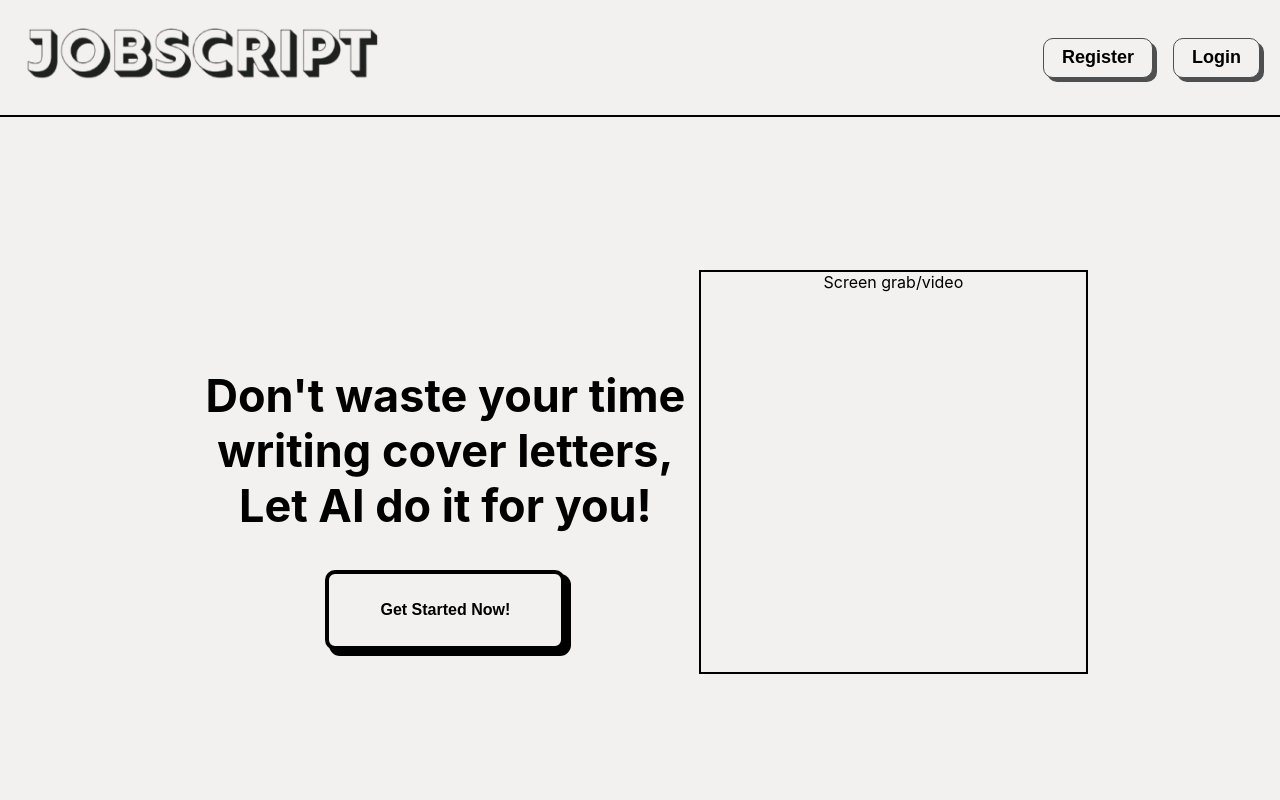
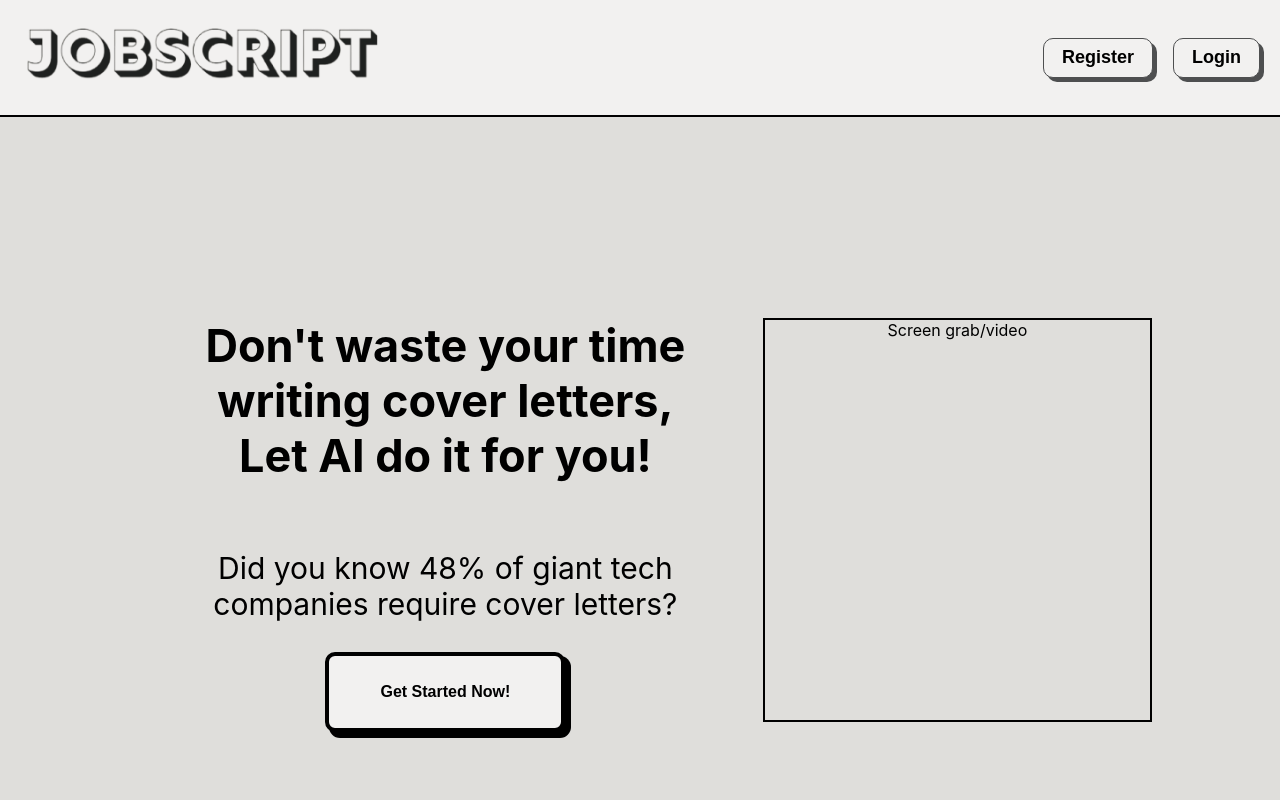
Before and after one commit to Funk3/jobscript, a React (Create React App) app in the folder client/: page / in a window 1280 px wide. Shown: the top 800 px of the page. Built offline with nearby package versions, Linux system fonts and the light colour scheme.

Commit message:
Add fact to landing page

```diff
--- a/client/src/components/pages/LandingPage.jsx
+++ b/client/src/components/pages/LandingPage.jsx
@@ -7,6 +7,7 @@ export default function LandingPage() {
         <div className="landing-top-left">
           <br/>
           <h1>Don't waste your time writing cover letters,<br/>Let AI do it for you!</h1>
+          <p>Did you know 48% of giant tech companies require cover letters?</p>
           <button>Get Started Now!</button>
         </div>
         <div className="screen-grab">Screen grab/video</div>
--- a/client/src/styles/App.scss
+++ b/client/src/styles/App.scss
@@ -350,14 +350,15 @@ input:focus {
 }
 
 .landing-top {
+  background-color: rgb(223, 222, 219);
   height: 35rem;
   display: flex;
   flex-direction: row;
   justify-content: space-between;
   align-items :center;
   text-align: center;
-  margin: 10rem 10rem 10rem 10rem;
-  padding: 2rem;
+  padding: 10rem 8rem 10rem 8rem;
+  margin-top: 5rem;
 }
 
 .landing-top-left {
@@ -366,6 +367,7 @@ input:focus {
   flex-direction: column;
   align-items: center;
   font-size: 30px;
+  padding: 0 4rem 4rem 4rem;
 }
 
 .screen-grab {
@@ -384,7 +386,6 @@ input:focus {
   align-items: center;
   text-align: center;
   font-size: 30px;
-  background-color: rgb(223, 222, 219);
 
   button {
     margin-bottom: 6rem;
```
